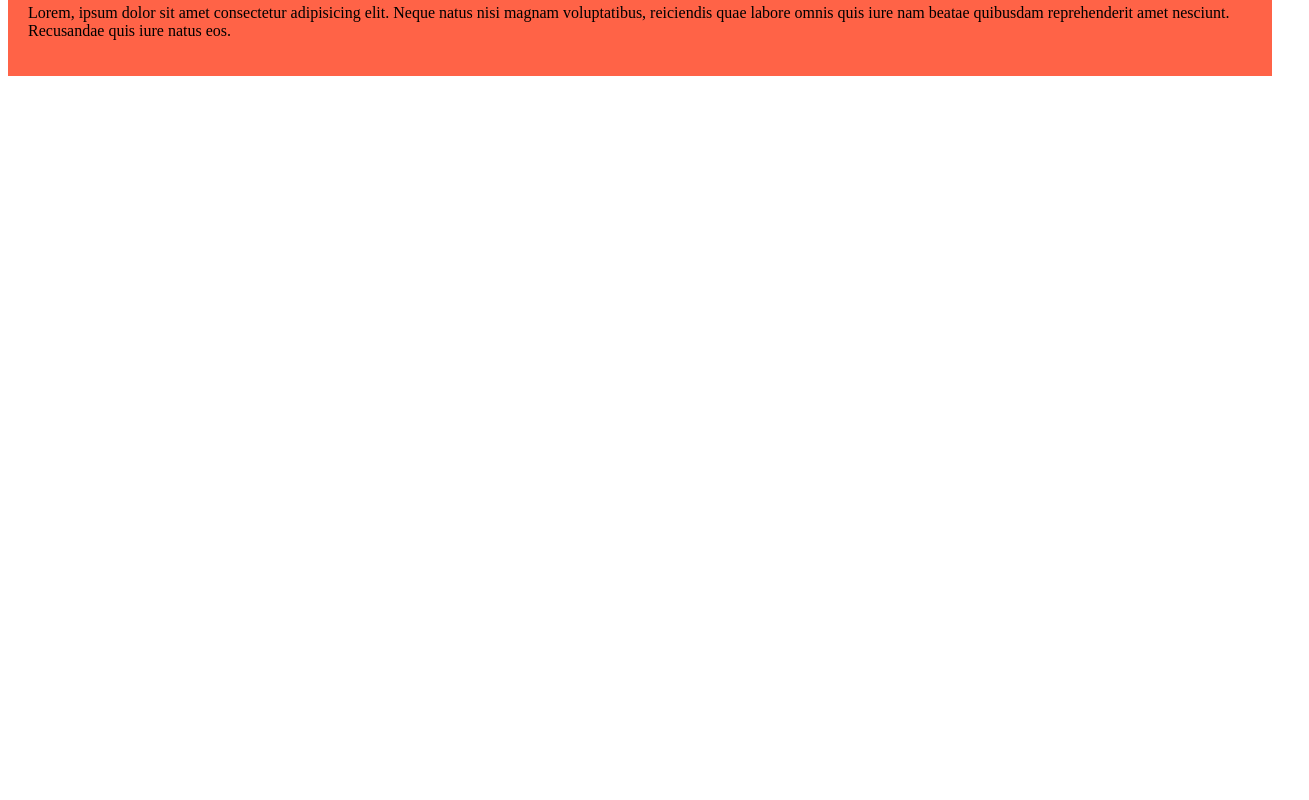
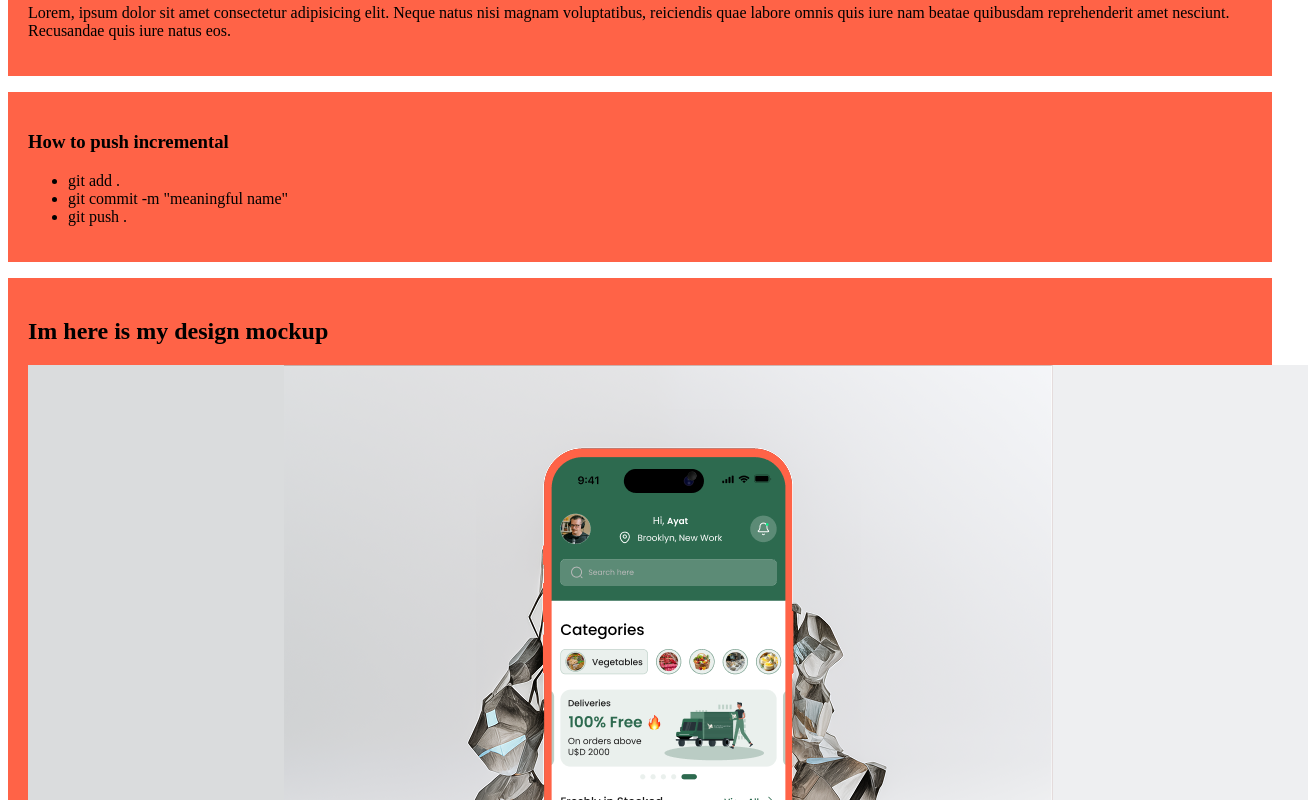
Before and after one commit to Arafa1ux/my-first-github-repo, a plain HTML site: page index.html in a window 1280 px wide. Shown: the part 440-1240 px from the top of the page, 1309 px wide, since content can reach past the window. Before the commit the page ends 800 px from the top, so only its background shows below. Drawn offline with Linux system fonts and the light colour scheme.

Commit message:
image added to my code

```diff
--- a/index.html
+++ b/index.html
@@ -19,5 +19,17 @@
     <h2>My Third Website</h2>
     <p>Lorem, ipsum dolor sit amet consectetur adipisicing elit. Neque natus nisi magnam voluptatibus, reiciendis quae labore omnis quis iure nam beatae quibusdam reprehenderit amet nesciunt. Recusandae quis iure natus eos.</p>
     </div>
+    <div>
+        <h3>How to push incremental</h3>
+        <ul>
+            <li>git add .</li>
+            <li>git commit -m "meaningful name"</li>
+            <li>git push .</li>
+        </ul>
+    </div>
+    <div>
+        <h2>Im here is my design mockup</h2>
+        <img src="Image/M1.png" alt="">
+    </div>
 </body>
 </html>
```
Also changed, not shown: Image/M1.png (added).
